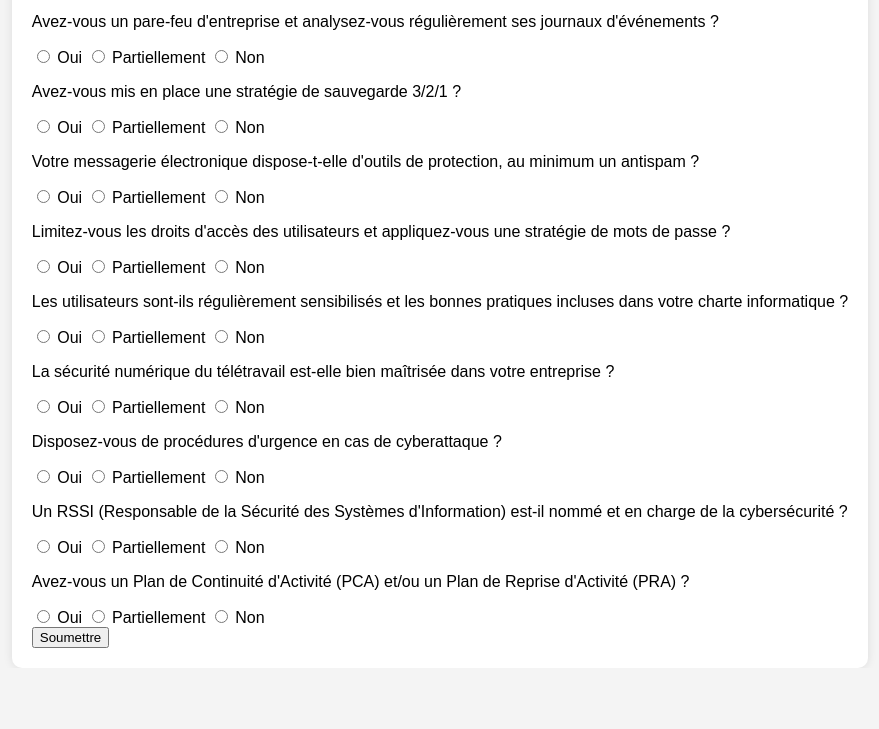
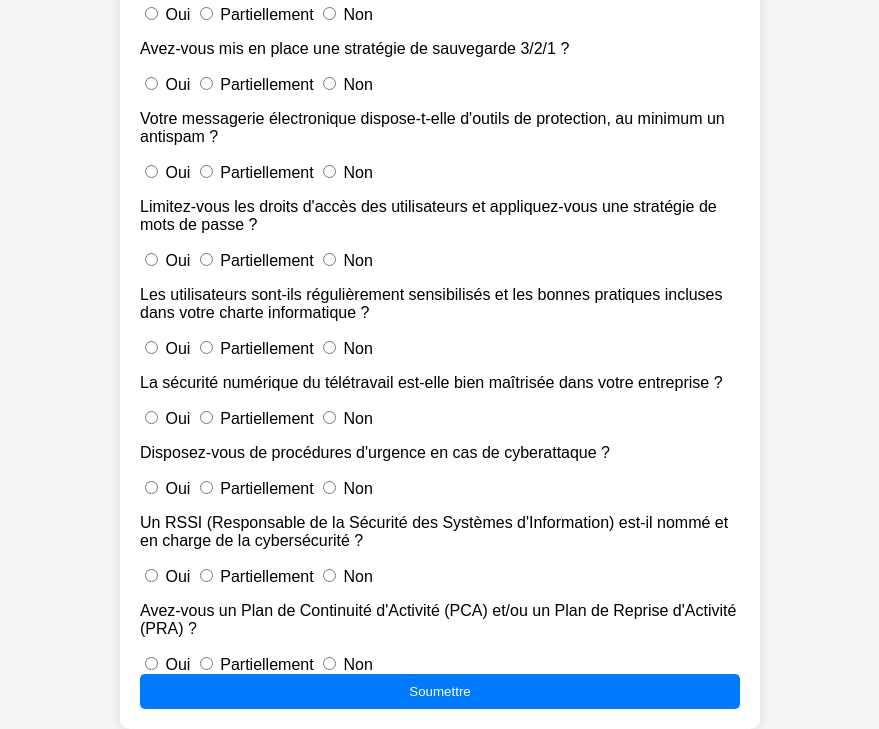
Before and after one commit to KIYASEC4/maturity-audit, a plain HTML site: page index.html in a window 1280 px wide. Shown: the part 152-881 px from the top of the page, without its empty margins (200-1079 px from the left). Before the commit the page ends 820 px from the top, so only its background shows below. Drawn offline with Linux system fonts and the light colour scheme.

Commit message:
Update styles.css

```diff
--- a/styles.css
+++ b/styles.css
@@ -6,9 +6,26 @@ body {
     align-items: center;
     height: 100vh;
 }
+
 .container {
     background: white;
     padding: 20px;
     border-radius: 10px;
     box-shadow: 0px 0px 10px rgba(0, 0, 0, 0.1);
+    width: 80%;
+    max-width: 600px;
 }
+
+button {
+    background-color: #007bff;
+    color: white;
+    padding: 10px;
+    border: none;
+    border-radius: 5px;
+    cursor: pointer;
+    width: 100%;
+}
+
+button:hover {
+    background-color: #0056b3;
+}
```
